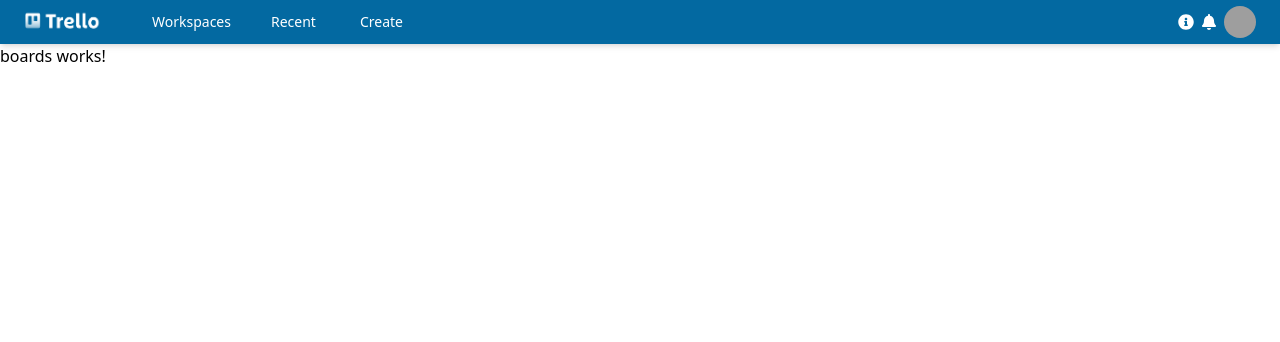
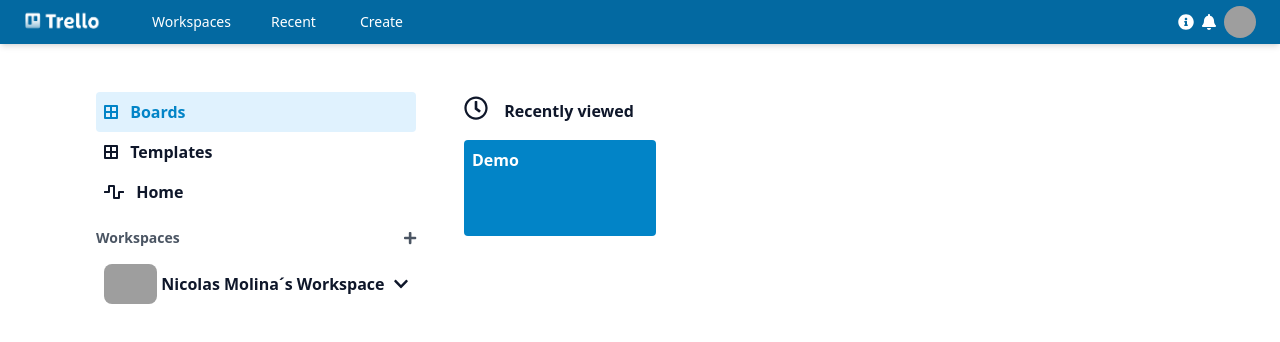
Before and after one commit to Mauri-Godoy/Angular-platzi_trello_clone, an Angular app: page /boards in a window 1280 px wide. Shown: the top 342 px of the page. Built offline with nearby package versions, Linux system fonts and the light colour scheme; grey boxes are pictures that could not be loaded.

Commit message:
Maquetado board

```diff
--- a/src/app/pages/boards/boards.component.html
+++ b/src/app/pages/boards/boards.component.html
@@ -1,2 +1,42 @@
 <app-navbar></app-navbar>
-<p>boards works!</p>
+<div class="flex flex-row mt-12 mx-24 text-slate-900">
+  <div class="w-80">
+    <ul class="w-full gap-y-2  font-bold">
+      <li class="rounded bg-primary-100 text-primary-600 p-2 w-full"><fa-icon class="mr-2" [icon]="faBorderAll"></fa-icon> Boards
+      </li>
+      <li class="rounded p-2 w-full hover:bg-gray-100"><fa-icon class="mr-2" [icon]="faBorderAll"></fa-icon> Templates</li>
+      <li class="rounded p-2 w-full hover:bg-gray-100"><fa-icon class="mr-2" [icon]="faWaveSquare"></fa-icon> Home</li>
+    </ul>
+
+    <div class="mt-4">
+      <h3 class="text-gray-600 flex justify-between text-sm">
+        <span class="font-semibold">
+          Workspaces
+        </span>
+        <fa-icon [icon]="faPlus"></fa-icon>
+      </h3>
+
+      <div class="p-2 rounded mt-2 hover:bg-gray-100 flex justify-between items-center">
+        <div class="flex items-center">
+          <img class="h-10 rounded-lg mr-1" src="../../../assets/logos/Trello/PNG@2x/icon-contained-gradient-blue-trello.png"
+            alt="icon-trello">
+          <h4 class="font-bold">
+            Nicolas Molina´s Workspace
+          </h4>
+        </div>
+        <fa-icon [icon]="faChevronDown"></fa-icon>
+      </div>
+    </div>
+
+  </div>
+
+  <div class="px-12">
+    <h2 class="font-bold mb-4">
+      <fa-icon class="text-2xl mr-3" [icon]="faClock"></fa-icon>
+      Recently viewed
+    </h2>
+    <div class="bg-primary-600 rounded p-2 w-48 h-24">
+      <h3 class="font-bold text-white">Demo</h3>
+    </div>
+  </div>
+</div>
--- a/src/app/pages/boards/boards.component.ts
+++ b/src/app/pages/boards/boards.component.ts
@@ -1,4 +1,6 @@
 import { Component, OnInit } from '@angular/core';
+import { faClock } from '@fortawesome/free-regular-svg-icons'
+import { faPlus, faBorderAll, faWaveSquare, faChevronDown} from '@fortawesome/free-solid-svg-icons'
 
 @Component({
   selector: 'app-boards',
@@ -6,6 +8,11 @@
 })
 export class BoardsComponent implements OnInit {
 
+  faClock = faClock;
+  faPlus = faPlus;
+  faBorderAll = faBorderAll;
+  faWaveSquare = faWaveSquare;
+  faChevronDown = faChevronDown;
   constructor() { }
 
   ngOnInit(): void {
--- a/tailwind.config.js
+++ b/tailwind.config.js
@@ -9,7 +9,7 @@
       colors: {
         //con esto le ponemos un alias
         success: colors.lime,
-        primary: colors.blue
+        primary: colors.sky
       }
     },
   },
```
